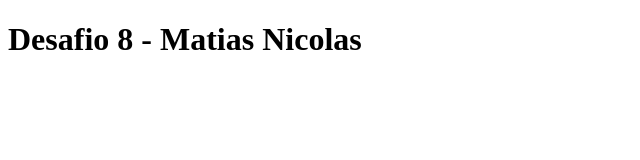
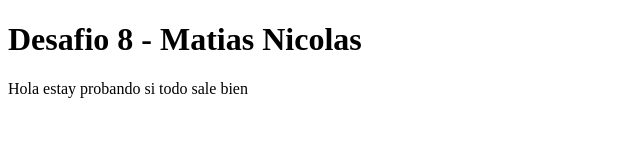
Before and after one commit to Plasmatinico/desafio-8, a plain HTML site: page index.html in a window 1280 px wide. Shown: the whole page, without its empty margins (0-640 px from the left). Drawn offline with Linux system fonts and the light colour scheme.

Commit message:
Soy Maty

```diff
--- a/index.html
+++ b/index.html
@@ -17,7 +17,8 @@
 
 <!-- matias-nicolas-pucheta -->
 
-
+<p>Hola estay probando si todo sale bien
+</p>
 
 
 
```
